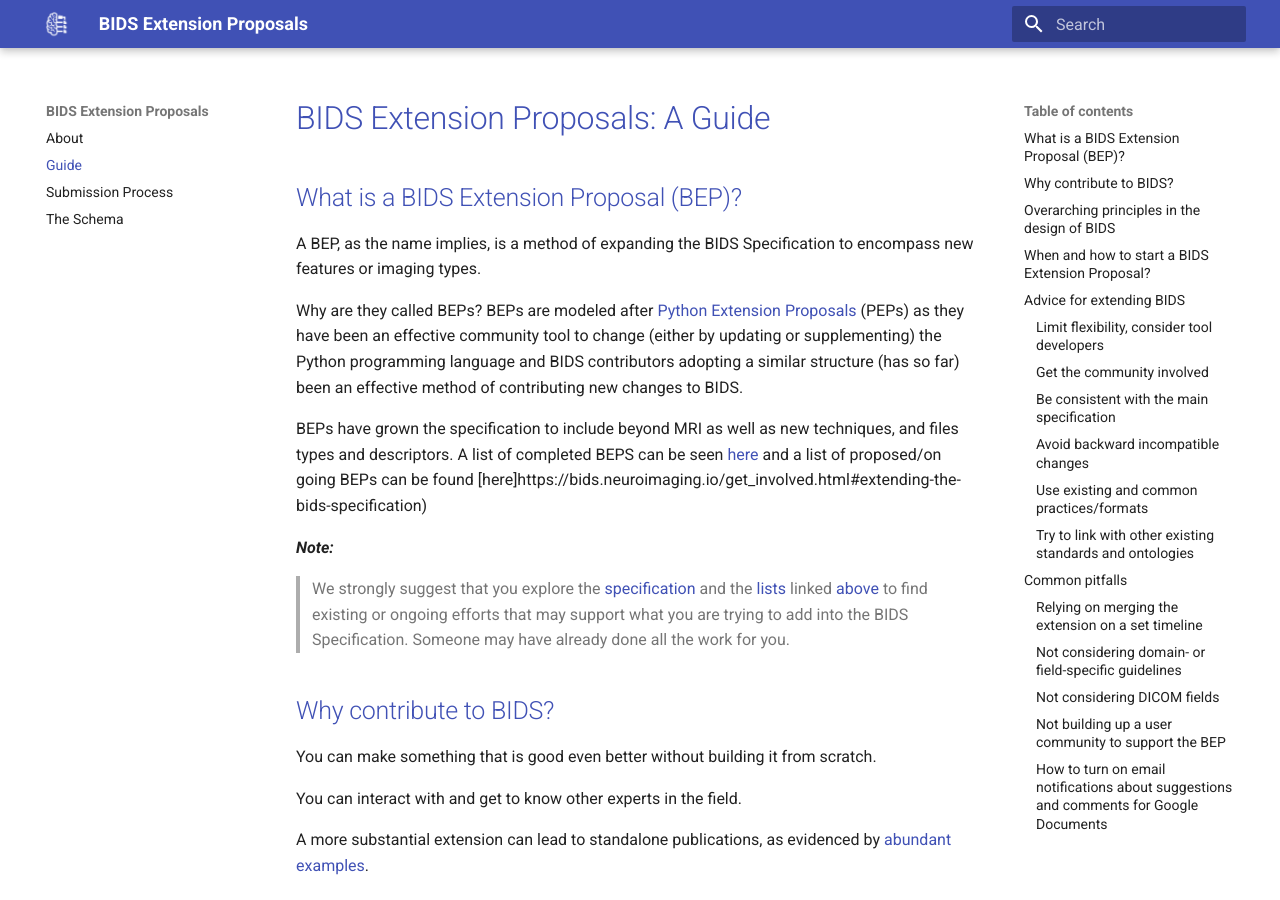
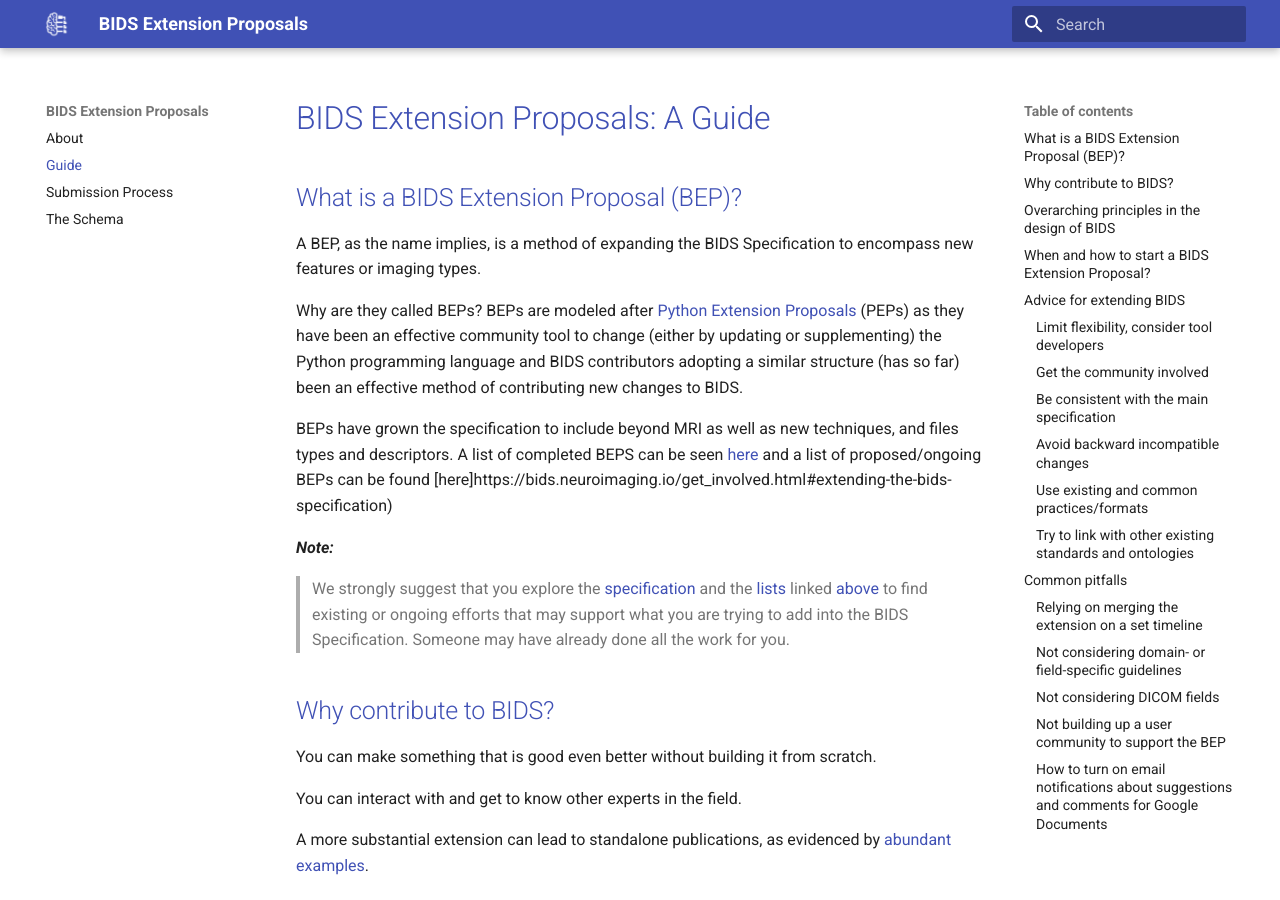
Before and after one commit to bids-standard/bids-extensions, an MkDocs documentation site: the page built from docs/guide.md, in a window 1280 px wide and 900 px high. Built offline with MkDocs 1.6.1 and Material for MkDocs 9.7.7, drawn with Linux system fonts in a browser that asks for light colours.

Commit message:
Update docs/guide.md
Co-authored-by: Eric Earl <eric.earl@nih.gov>

```diff
--- a/docs/guide.md
+++ b/docs/guide.md
@@ -14,7 +14,7 @@ effective method of contributing new changes to BIDS.
 BEPs have grown the specification to include beyond MRI as well
 as new techniques, and files types and descriptors. A list of completed
 BEPS can be seen [here](https://bids.neuroimaging.io/get_involved.html#completed-beps) and
-a list of proposed/on going BEPs can be found [here]https://bids.neuroimaging.io/get_involved.html#extending-the-bids-specification)
+a list of proposed/ongoing BEPs can be found [here]https://bids.neuroimaging.io/get_involved.html#extending-the-bids-specification)
 
 
 
```
